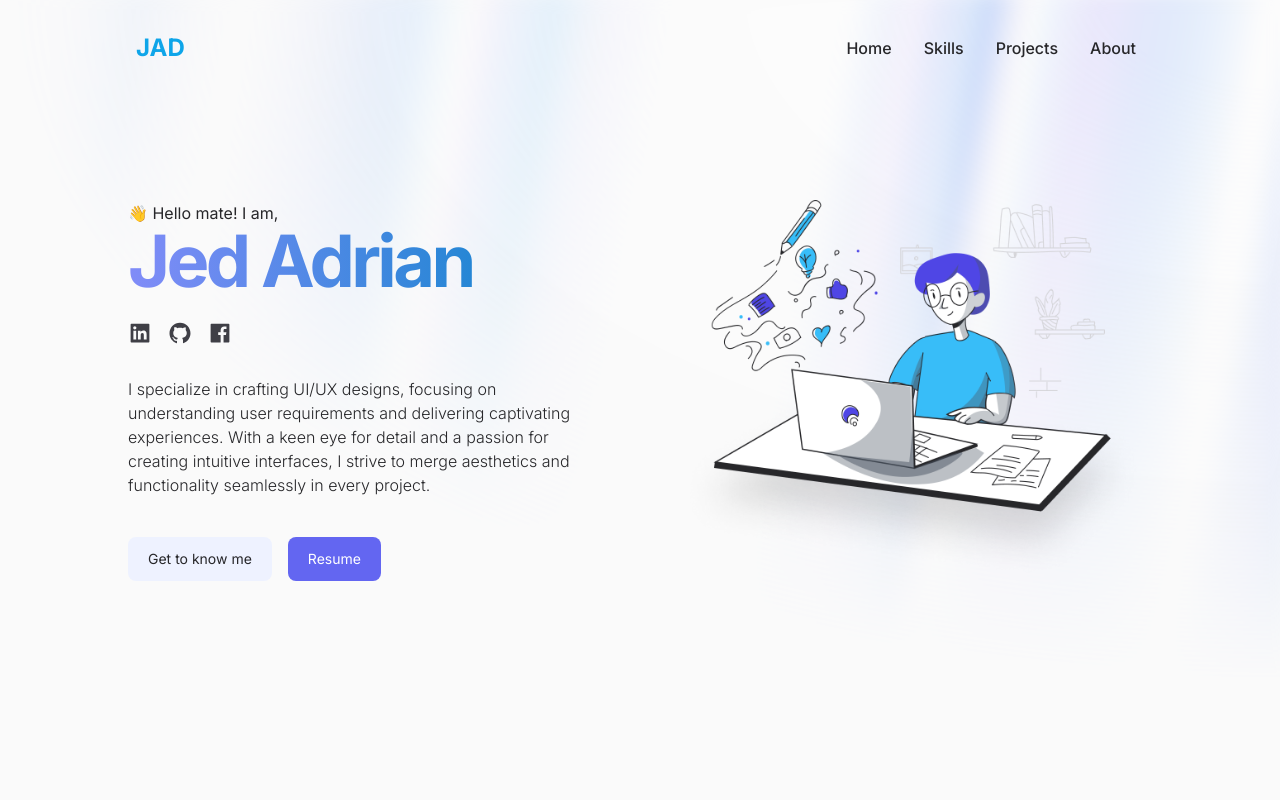
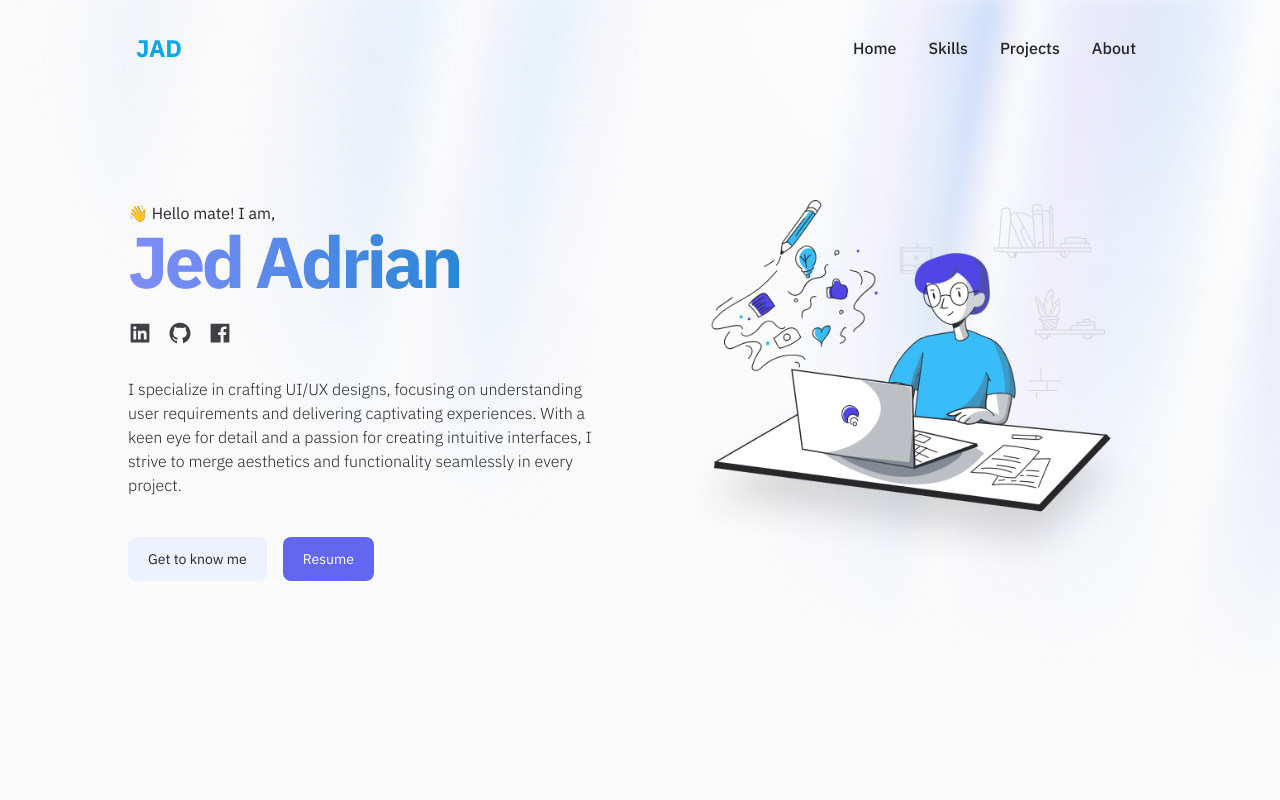
Before and after one commit to JedAdrianDenosta/jad-portfolio, a Next.js app: page / in a window 1280 px wide. Shown: the top 800 px of the page. Built offline with nearby package versions, Linux system fonts and the light colour scheme.

Commit message:
updated typeface to ibm-plex-sans

```diff
--- a/src/app/layout.js
+++ b/src/app/layout.js
@@ -1,11 +1,15 @@
-import { Inter, IBM_Plex_Sans } from "next/font/google";
+import { Inter, IBM_Plex_Sans, Roboto } from "next/font/google";
 import "./globals.css";
 
-const inter = Inter({ subsets: ["latin"] });
+// const inter = Inter({ subsets: ["latin"] });
 const ibm = IBM_Plex_Sans({
-  weight: "400",
+  weight: ["100", "200", "300", "400", "500", "600", "700"],
   subsets: ["latin"],
 });
+// const roboto = Roboto({
+//   weight: ["100", "300", "400", "500", "700", "900"],
+//   subsets: ["latin"],
+// });
 
 export const metadata = {
   title: "Jed Adrian Denosta",
@@ -15,7 +19,7 @@
 export default function RootLayout({ children }) {
   return (
     <html lang="en">
-      <body className={inter.className}>{children}</body>
+      <body className={ibm.className}>{children}</body>
     </html>
   );
 }
```
